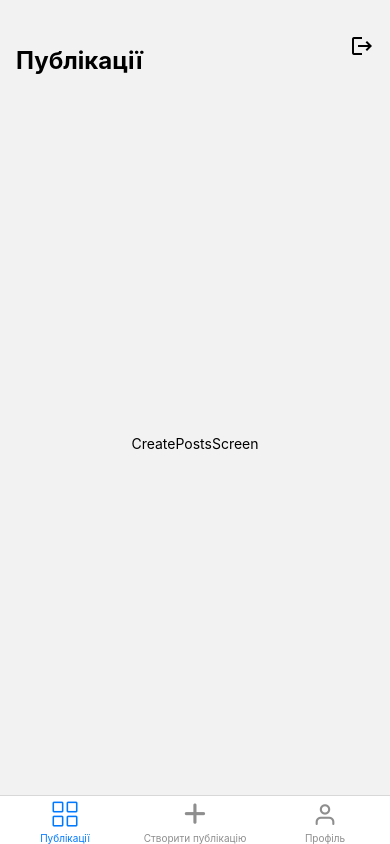
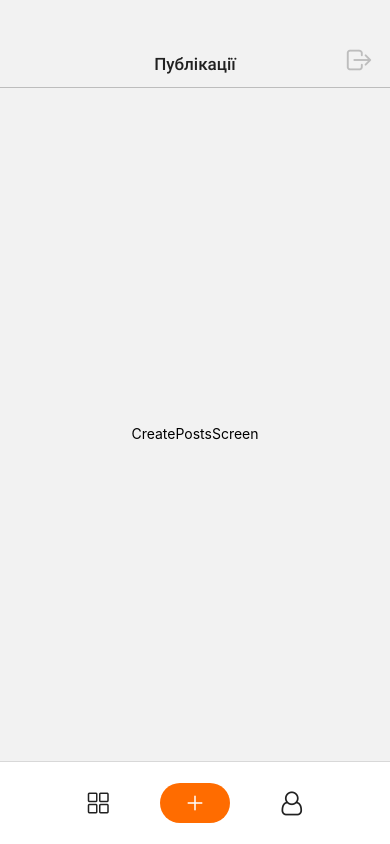
Before and after one commit to DeadMakar/MyFirstNativeProject, a React Native app: screen /Home in a window 390 px wide. Built offline with nearby package versions, Linux system fonts and the light colour scheme.

Commit message:
change styles/icons

```diff
--- a/Screens/HomeScreen.jsx
+++ b/Screens/HomeScreen.jsx
@@ -1,7 +1,7 @@
 import React from "react";
+import { StyleSheet, View } from "react-native";
 import { createBottomTabNavigator } from "@react-navigation/bottom-tabs";
-import { View, Text, StyleSheet } from "react-native";
-import { SimpleLineIcons, FontAwesome6, Feather } from "@expo/vector-icons";
+import { Ionicons, FontAwesome } from "@expo/vector-icons";
 import PostsScreen from "./PostsScreen";
 import CreatePostsScreen from "./CreatePostsScreen";
 import ProfileScreen from "./ProfileScreen";
@@ -10,14 +10,23 @@ const Tab = createBottomTabNavigator();
 
 const HomeScreen = () => {
   return (
-    <Tab.Navigator>
+    <Tab.Navigator
+      screenOptions={{
+        tabBarStyle: {
+          height: 83,
+          paddingLeft: 50,
+          paddingRight: 50,
+        },
+        tabBarShowLabel: false,
+      }}
+    >
       <Tab.Screen
         name="Публікації"
         component={PostsScreen}
         options={{
           headerShown: false,
-          tabBarIcon: ({ color, size }) => (
-            <SimpleLineIcons name="grid" size={size} color={color} />
+          tabBarIcon: () => (
+            <Ionicons name="grid-outline" size={24} color="#212121" />
           ),
         }}
       />
@@ -26,8 +35,19 @@ const HomeScreen = () => {
         component={CreatePostsScreen}
         options={{
           headerShown: false,
-          tabBarIcon: ({ color, size }) => (
-            <FontAwesome6 name="plus" size={size} color={color} />
+          tabBarIcon: () => (
+            <View
+              style={{
+                width: 70,
+                height: 40,
+                borderRadius: 20,
+                backgroundColor: "#ff6c00",
+                justifyContent: "center",
+                alignItems: "center",
+              }}
+            >
+              <Ionicons name="add" size={24} color="#FFFFFF" />
+            </View>
           ),
         }}
       />
@@ -36,8 +56,8 @@ const HomeScreen = () => {
         component={ProfileScreen}
         options={{
           headerShown: false,
-          tabBarIcon: ({ color, size }) => (
-            <Feather name="user" size={size} color={color} />
+          tabBarIcon: () => (
+            <FontAwesome name="user-o" size={24} color="#212121" />
           ),
         }}
       />
@@ -45,4 +65,12 @@ const HomeScreen = () => {
   );
 };
 
+const styles = StyleSheet.create({
+  iconContainer: {
+    width: 212,
+    justifyContent: "center",
+    alignItems: "center",
+  },
+});
+
 export default HomeScreen;
--- a/Screens/LoginScreen.jsx
+++ b/Screens/LoginScreen.jsx
@@ -14,6 +14,7 @@ import {
 } from "react-native";
 import CustomButton from "../components/CustomButton";
 import image from "../assets/images/Photo BG.jpg";
+import { Ionicons } from "@expo/vector-icons";
 import { useNavigation } from "@react-navigation/native";
 
 const LoginScreen = () => {
@@ -74,10 +75,13 @@ const LoginScreen = () => {
                 onPress={() => setShowPassword(!showPassword)}
                 style={styles.showPasswordButton}
               >
-                <Text style={styles.showPasswordButtonText}>
-                  {showPassword ? "Приховати" : "Показати"}
-                </Text>
+                <Ionicons
+                  name={showPassword ? "eye-outline" : "eye-off-outline"}
+                  size={24}
+                  color="#1b4371"
+                />
               </TouchableOpacity>
+
               <CustomButton title="Увійти" onPress={handleSubmit} />
               <Text
                 style={styles.registerText}
@@ -159,7 +163,7 @@ const styles = StyleSheet.create({
   showPasswordButton: {
     position: "absolute",
     right: 40,
-    bottom: 284,
+    bottom: 280,
     transform: [{ translateY: -12 }],
   },
   showPasswordButtonText: {
--- a/Screens/PostsScreen.jsx
+++ b/Screens/PostsScreen.jsx
@@ -1,10 +1,11 @@
 import React from "react";
 import { View, Text, TouchableOpacity, StyleSheet } from "react-native";
-import { MaterialIcons } from "@expo/vector-icons";
+import { Ionicons } from "@expo/vector-icons";
 
 const PostsScreen = ({ navigation }) => {
   const handleLogout = () => {
     // Додайте тут логіку для виходу
+    navigation.navigate("Registration");
   };
 
   return (
@@ -12,9 +13,11 @@ const PostsScreen = ({ navigation }) => {
       {/* Хедер */}
       <View style={styles.header}>
         <Text style={styles.headerText}>Публікації</Text>
-        <TouchableOpacity onPress={handleLogout}>
-          <MaterialIcons name="logout" size={24} color="black" />
-        </TouchableOpacity>
+        <View style={styles.iconContainer}>
+          <TouchableOpacity onPress={handleLogout}>
+            <Ionicons name="log-out-outline" size={30} color="#BDBDBD" />
+          </TouchableOpacity>
+        </View>
       </View>
 
       {/* Вміст екрану */}
@@ -32,16 +35,29 @@ const styles = StyleSheet.create({
     flex: 1,
   },
   header: {
+    position: "relative",
+    height: 88,
     flexDirection: "row",
-    justifyContent: "space-between",
+    justifyContent: "center",
     alignItems: "center",
     paddingHorizontal: 16,
-    paddingTop: 16,
+    paddingTop: 40,
+    borderBottomWidth: 1,
+    borderBottomColor: "#BDBDBD",
   },
   headerText: {
-    fontSize: 24,
-    fontWeight: "bold",
-    paddingTop: 30,
+    fontFamily: "RobotoMedium",
+    fontWeight: "500",
+    fontSize: 17,
+    lineHeight: 22,
+    letterSpacing: -0.02,
+    textAlign: "center",
+    color: "#212121",
+  },
+  iconContainer: {
+    position: "absolute",
+    right: 16,
+    bottom: 10,
   },
   content: {
     flex: 1,
--- a/Screens/RegistrationScreen.jsx
+++ b/Screens/RegistrationScreen.jsx
@@ -14,7 +14,7 @@ import {
 } from "react-native";
 import CustomButton from "../components/CustomButton";
 import image from "../assets/images/Photo BG.jpg";
-import { SimpleLineIcons } from "@expo/vector-icons";
+import { Ionicons, SimpleLineIcons } from "@expo/vector-icons";
 import { useNavigation } from "@react-navigation/native";
 
 const RegistrationScreen = () => {
@@ -114,9 +114,11 @@ const RegistrationScreen = () => {
                 onPress={() => setShowPassword(!showPassword)}
                 style={styles.showPasswordButton}
               >
-                <Text style={styles.showPasswordButtonText}>
-                  {showPassword ? "Приховати" : "Показати"}
-                </Text>
+                <Ionicons
+                  name={showPassword ? "eye-outline" : "eye-off-outline"}
+                  size={24}
+                  color="#1b4371"
+                />
               </TouchableOpacity>
 
               <CustomButton title="Зареєструватися" onPress={handleSubmit} />
@@ -219,15 +221,8 @@ const styles = StyleSheet.create({
   showPasswordButton: {
     position: "absolute",
     right: 40,
-    bottom: 177,
+    bottom: 175,
     transform: [{ translateY: -12 }],
-  },
-  showPasswordButtonText: {
-    color: "#1b4371",
-    fontSize: 16,
-    fontFamily: "RobotoRegular",
-    fontWeight: "400",
-    textAlign: "right",
   },
 });
 
```
